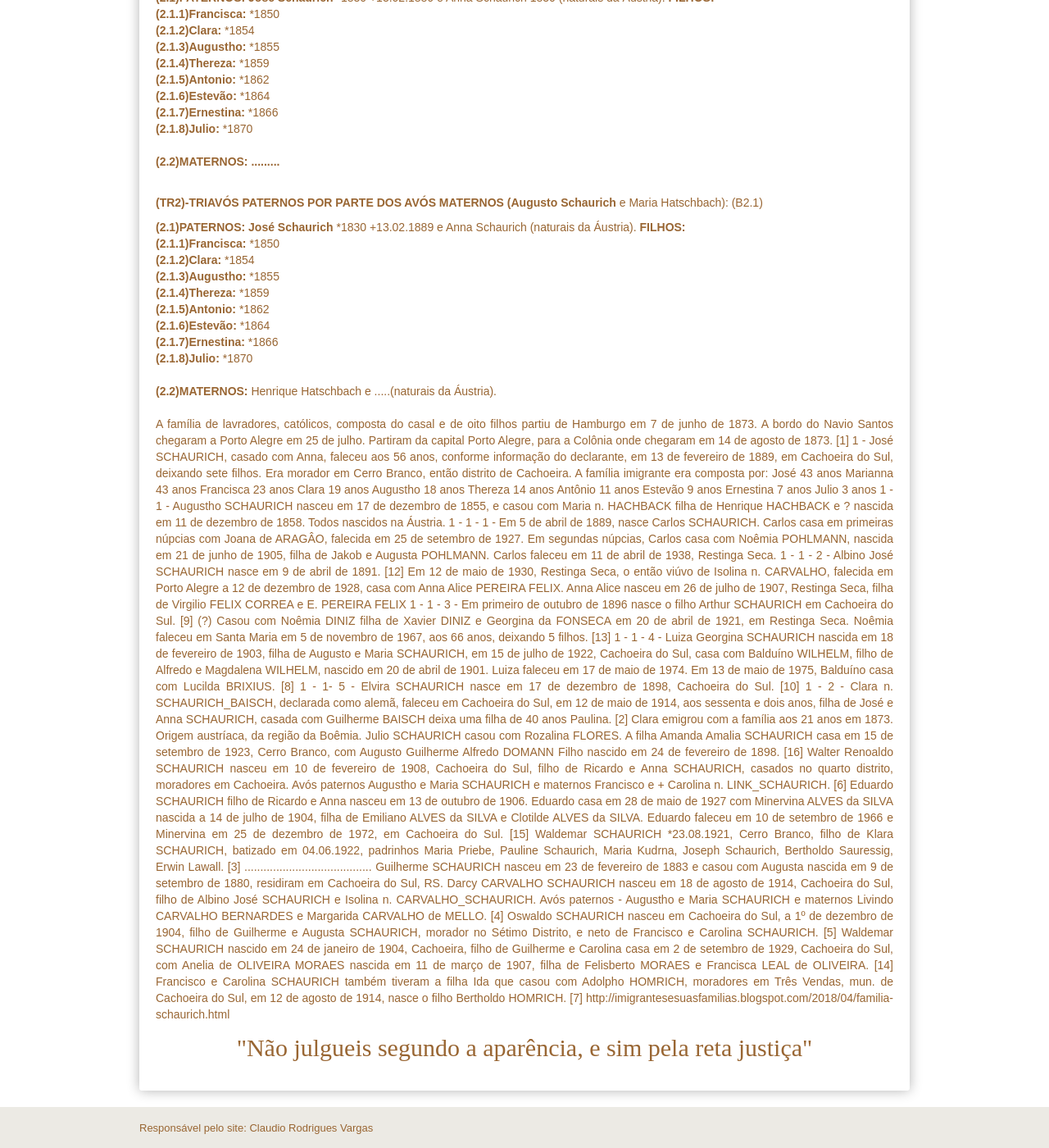
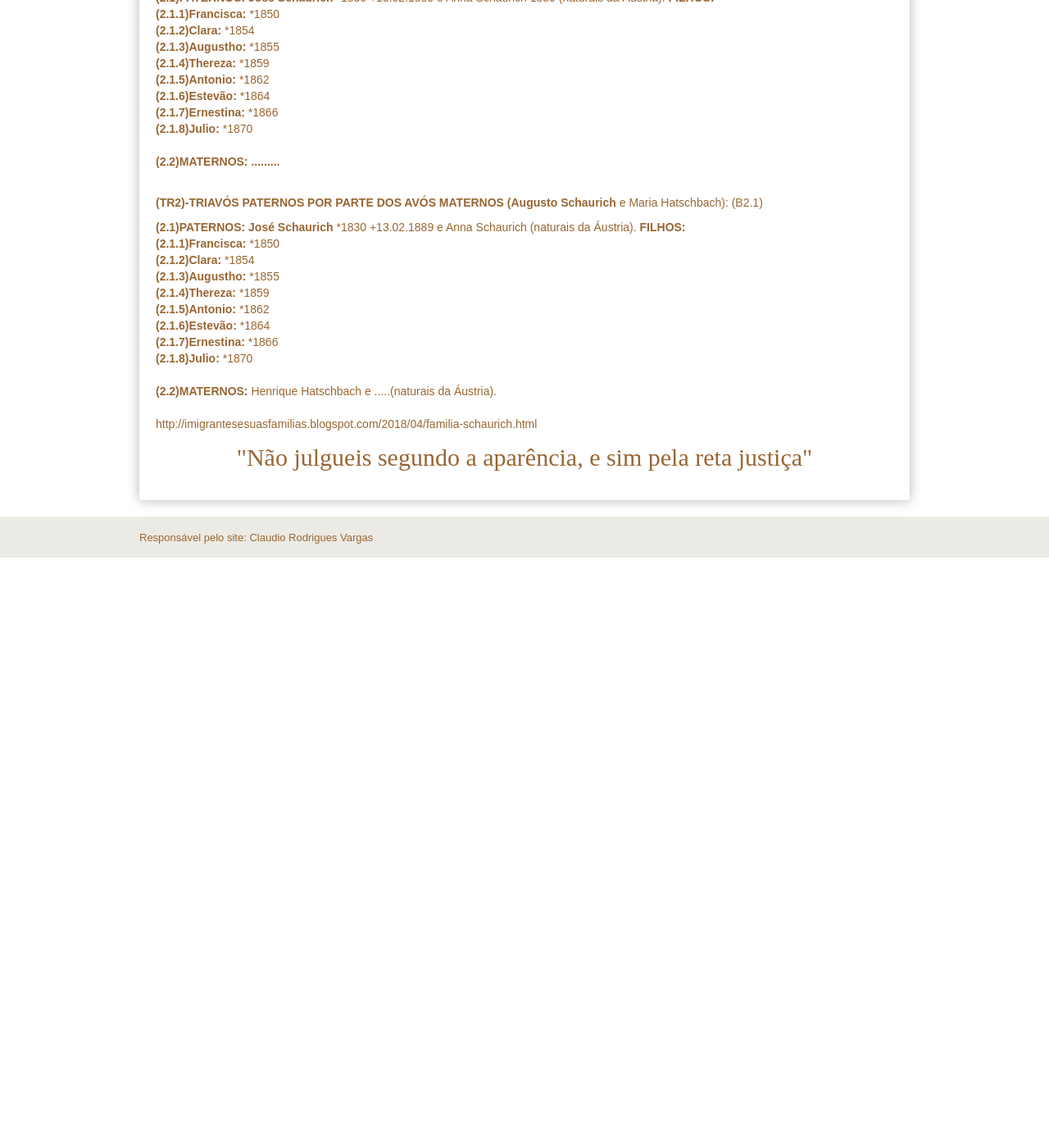
Before and after one commit to claudiovargas1955/claudiovargas1955.github.io, a Jekyll site: the page built from _pages/familia-schaurich.html, in a window 1280 px wide and 1400 px high, scrolled down 2654 px. Shown: the whole window at 82% size. Built offline with Jekyll 4.4.1, drawn with Linux system fonts in a browser that asks for light colours; some web fonts are replaced; after the commit the page ends 3334 px from its top, so only the background shows below that.

Commit message:
Update familia-schaurich.html

```diff
--- a/_pages/familia-schaurich.html
+++ b/_pages/familia-schaurich.html
@@ -300,49 +300,6 @@ Ortiz  avós maternos: José da Silva Moura e Francisca Vargas de Moura RC-83).
 
   <b>(2.2)MATERNOS: </b>Henrique Hatschbach e .....(naturais da Áustria).<br><br>
 
-
-
-
-A família de lavradores, católicos, composta do casal e de oito filhos partiu de Hamburgo em 7 de junho de 1873. A bordo do Navio Santos chegaram a Porto Alegre em 25 de julho. Partiram da capital Porto Alegre, para a Colônia onde chegaram em 14 de agosto de 1873. [1]
-1 - José SCHAURICH, casado com Anna, faleceu aos 56 anos, conforme informação do declarante, em 13 de fevereiro de 1889,  em Cachoeira do Sul, deixando sete filhos. Era morador em Cerro Branco, então distrito de Cachoeira.
-A família imigrante era composta por:
-José  43 anos
-Marianna 43 anos
-Francisca 23 anos
-Clara 19 anos
-Augustho 18 anos
-Thereza 14 anos
-Antônio 11 anos
-Estevão 9 anos
-Ernestina 7 anos
-Julio 3 anos
-
-1 - 1 - Augustho SCHAURICH nasceu em 17 de dezembro de 1855, e casou com Maria n. HACHBACK filha de Henrique HACHBACK e ? nascida em 11 de dezembro de 1858. Todos nascidos na Áustria.
-1 - 1 - 1 - Em 5 de abril de 1889, nasce Carlos SCHAURICH. Carlos casa em primeiras núpcias com Joana de ARAGÂO, falecida em 25 de setembro de 1927. Em segundas núpcias, Carlos casa com Noêmia POHLMANN, nascida em 21 de junho de 1905, filha de  Jakob e Augusta POHLMANN. Carlos faleceu em 11 de abril de 1938, Restinga Seca.
-1 - 1 - 2 -  Albino José SCHAURICH nasce em 9 de abril de 1891. [12] Em 12 de maio de 1930, Restinga Seca, o então viúvo de Isolina n. CARVALHO, falecida em Porto Alegre a 12 de dezembro de 1928, casa com Anna Alice PEREIRA FELIX. Anna Alice nasceu em 26 de julho de 1907, Restinga Seca, filha de Virgilio FELIX CORREA e E. PEREIRA FELIX
-1 - 1 - 3 -  Em primeiro de outubro de 1896 nasce o filho Arthur SCHAURICH em Cachoeira do Sul. [9]
-(?) Casou com Noêmia DINIZ filha de Xavier DINIZ e Georgina da FONSECA em 20 de abril de 1921, em Restinga Seca. Noêmia faleceu em Santa Maria em   5 de novembro de 1967, aos 66 anos, deixando 5 filhos. [13]
-1 - 1 - 4 - Luiza Georgina SCHAURICH nascida em 18 de fevereiro de 1903, filha de Augusto e Maria SCHAURICH, em 15 de julho de 1922, Cachoeira do Sul, casa com Balduíno WILHELM, filho de Alfredo e Magdalena WILHELM, nascido em 20 de abril de 1901. Luiza faleceu em 17 de maio de 1974. Em 13 de maio de 1975, Balduíno casa com Lucilda BRIXIUS. [8]
-1 - 1- 5 - Elvira SCHAURICH nasce em 17 de dezembro de 1898, Cachoeira do Sul. [10]
-1 - 2 - Clara n. SCHAURICH_BAISCH, declarada como alemã, faleceu em Cachoeira do Sul, em 12 de maio de 1914, aos sessenta e dois anos, filha de  José e Anna SCHAURICH, casada com Guilherme BAISCH deixa uma filha de 40 anos Paulina. [2] Clara emigrou com a família aos 21 anos em 1873. Origem  austríaca, da região da Boêmia.
-
-Julio SCHAURICH casou com Rozalina FLORES.  A filha Amanda Amalia SCHAURICH casa em 15 de setembro de 1923, Cerro Branco, com Augusto Guilherme Alfredo DOMANN Filho nascido em 24 de fevereiro de 1898. [16]
-
-Walter Renoaldo SCHAURICH nasceu em 10 de fevereiro de 1908, Cachoeira do Sul, filho de Ricardo e Anna SCHAURICH, casados no quarto distrito, moradores em Cachoeira. Avós paternos  Augustho e Maria SCHAURICH e maternos Francisco e + Carolina n. LINK_SCHAURICH. [6]
-
-Eduardo SCHAURICH filho de Ricardo e Anna  nasceu em 13 de outubro de 1906. Eduardo casa em 28 de maio de 1927 com Minervina ALVES da SILVA nascida a 14 de julho de 1904, filha de Emiliano ALVES da SILVA e Clotilde ALVES da SILVA. Eduardo faleceu em 10 de setembro de 1966 e Minervina em 25 de dezembro de 1972, em Cachoeira do Sul. [15]
-
-Waldemar SCHAURICH *23.08.1921, Cerro Branco, filho de Klara SCHAURICH, batizado em 04.06.1922, padrinhos Maria Priebe, Pauline Schaurich, Maria Kudrna, Joseph Schaurich, Bertholdo Sauressig, Erwin Lawall. [3]
-........................................
-
-Guilherme SCHAURICH nasceu em 23 de fevereiro de 1883 e casou com Augusta nascida em  9 de setembro de 1880, residiram em Cachoeira do Sul, RS.
-
-Darcy CARVALHO SCHAURICH nasceu em 18 de agosto de 1914, Cachoeira do Sul, filho de Albino José SCHAURICH e Isolina n. CARVALHO_SCHAURICH. Avós paternos - Augustho e Maria SCHAURICH e maternos Livindo CARVALHO BERNARDES e Margarida CARVALHO de MELLO. [4]
-
-Oswaldo SCHAURICH nasceu em Cachoeira do Sul, a 1º de dezembro de 1904, filho de Guilherme e Augusta SCHAURICH, morador no Sétimo Distrito, e neto de Francisco e Carolina SCHAURICH. [5]
-Waldemar SCHAURICH nascido em 24 de janeiro de 1904, Cachoeira, filho de Guilherme e Carolina casa em 2 de setembro de 1929, Cachoeira do Sul, com Anelia de OLIVEIRA MORAES nascida em 11 de março de 1907, filha de Felisberto MORAES e Francisca LEAL de OLIVEIRA. [14]
-
-Francisco e Carolina SCHAURICH também tiveram a filha Ida que casou com Adolpho HOMRICH, moradores em Três Vendas, mun. de Cachoeira do Sul, em 12 de agosto de 1914, nasce o filho Bertholdo HOMRICH. [7]
 http://imigrantesesuasfamilias.blogspot.com/2018/04/familia-schaurich.html
 
 <p style="text-align:center; color:#996633; font-size:30px; font-family: 'Rancho', cursive ">"Não julgueis segundo a aparência, e sim pela reta justiça"</p>
```
